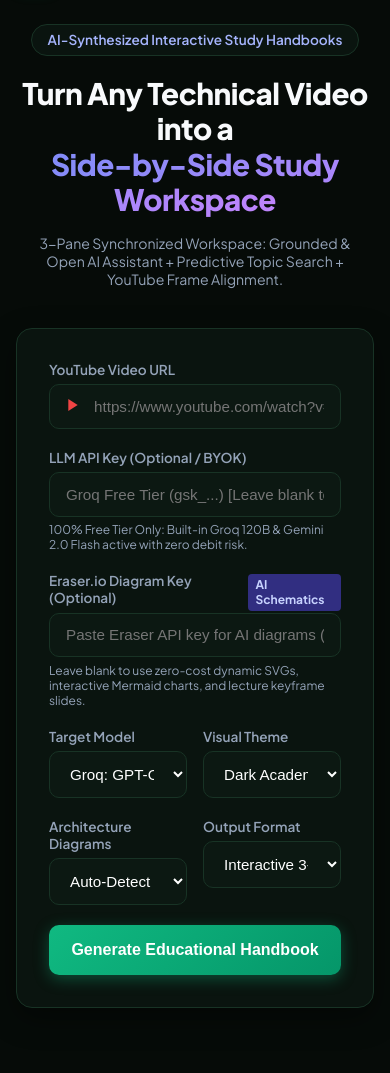
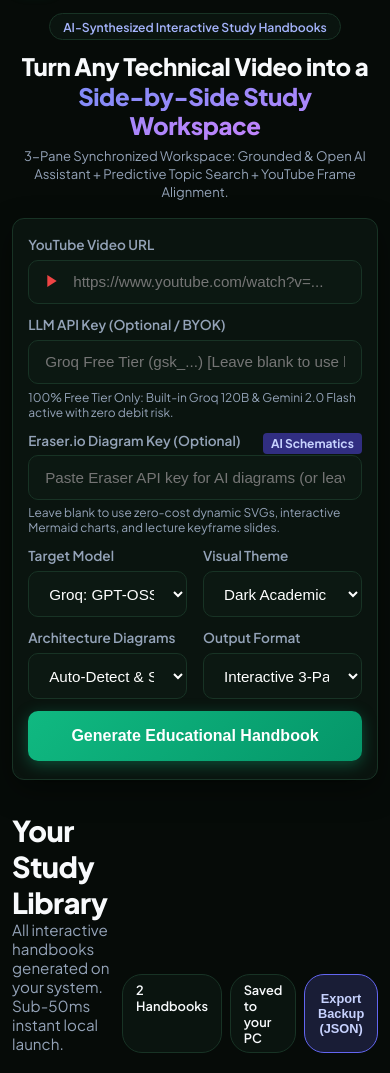
Before and after one commit to anikethana21/4ubyu, a FastAPI app: page / in a window 390 px wide. Shown: the part 60-1133 px from the top of the page. Run offline with FastAPI, Linux system fonts and the light colour scheme.

Commit message:
fix(scroll & scale): fix mobile/desktop note scrolling lock and zoom out landing page scale

```diff
--- a/static/css/landing.css
+++ b/static/css/landing.css
@@ -176,37 +176,37 @@ body.landing-body {
 
 /* Main Container */
 .main-container {
-  max-width: 1100px;
+  max-width: 940px;
   width: 100%;
   margin: 0 auto;
-  padding: 3rem 1.5rem;
+  padding: 1.5rem 1.25rem 2.5rem 1.25rem;
   flex: 1;
 }
 
 /* Hero Section */
 .hero-section {
   text-align: center;
-  margin-bottom: 4rem;
+  margin-bottom: 2rem;
 }
 
 .hero-badge {
   display: inline-block;
-  padding: 0.4rem 1rem;
+  padding: 0.28rem 0.8rem;
   border-radius: 20px;
   background: var(--bg-card);
   border: 1px solid var(--border-color);
-  font-size: 0.85rem;
+  font-size: 0.76rem;
   font-weight: 600;
   color: #a5b4fc;
-  margin-bottom: 1.25rem;
+  margin-bottom: 0.75rem;
 }
 
 .hero-title {
-  font-size: 2.8rem;
+  font-size: 2.15rem;
   font-weight: 800;
   line-height: 1.2;
-  letter-spacing: -1px;
-  margin-bottom: 1rem;
+  letter-spacing: -0.6px;
+  margin-bottom: 0.65rem;
 }
 
 .gradient-text {
@@ -216,26 +216,27 @@ body.landing-body {
 }
 
 .hero-subtitle {
-  font-size: 1.15rem;
+  font-size: 0.95rem;
   color: var(--text-muted);
-  max-width: 650px;
-  margin: 0 auto 2.5rem;
+  max-width: 580px;
+  margin: 0 auto 1.4rem;
+  line-height: 1.45;
 }
 
 /* Card Generator */
 .card-generator {
-  max-width: 680px;
+  max-width: 620px;
   margin: 0 auto;
   background: var(--bg-card);
   border: 1px solid var(--border-color);
-  border-radius: 16px;
-  padding: 2rem;
+  border-radius: 14px;
+  padding: 1.4rem 1.6rem;
   box-shadow: 0 10px 30px rgba(0, 0, 0, 0.4);
   text-align: left;
 }
 
 .form-group {
-  margin-bottom: 1.25rem;
+  margin-bottom: 0.85rem;
 }
 
 .form-group label {
@@ -1348,16 +1349,29 @@ body.landing-body {
   }
 
   .hero-title {
-    font-size: 1.85rem !important;
-    letter-spacing: -0.5px !important;
+    font-size: 1.5rem !important;
+    line-height: 1.22 !important;
+    letter-spacing: -0.4px !important;
+    margin-bottom: 0.4rem !important;
   }
 
   .hero-subtitle {
-    font-size: 0.88rem !important;
-    padding: 0 0.5rem !important;
+    font-size: 0.82rem !important;
+    line-height: 1.4 !important;
+    padding: 0 0.25rem !important;
+    margin-bottom: 1rem !important;
   }
 
   .main-container {
-    padding: 1.5rem 1rem !important;
+    padding: 0.85rem 0.75rem 2rem 0.75rem !important;
+  }
+
+  .card-generator {
+    padding: 1.1rem 0.95rem !important;
+    border-radius: 12px !important;
+  }
+
+  .form-group {
+    margin-bottom: 0.75rem !important;
   }
 }
```
Also changed, not shown: output/notes_1L420xXpDTg.html (+49 -5 lines), output/notes_ytsHs-KZHVI.html (+49 -5 lines), static/css/workspace_layout.css (+13 -7 lines), static/js/workspace_splitter.js (+25 -0 lines), templates/base_workspace.html (+49 -5 lines).
